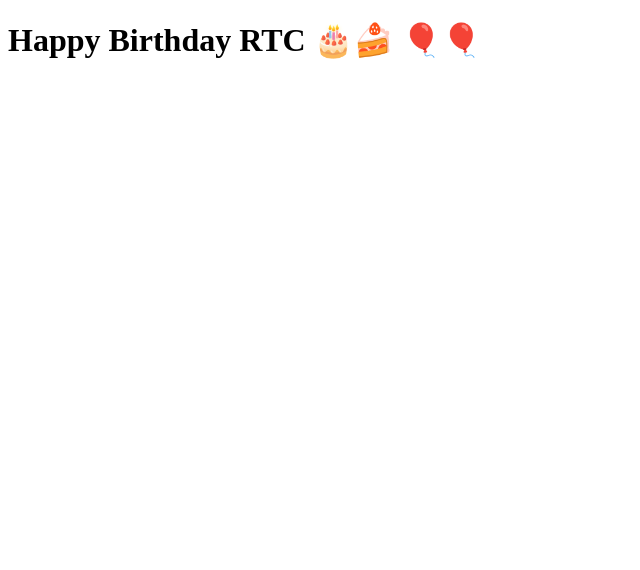
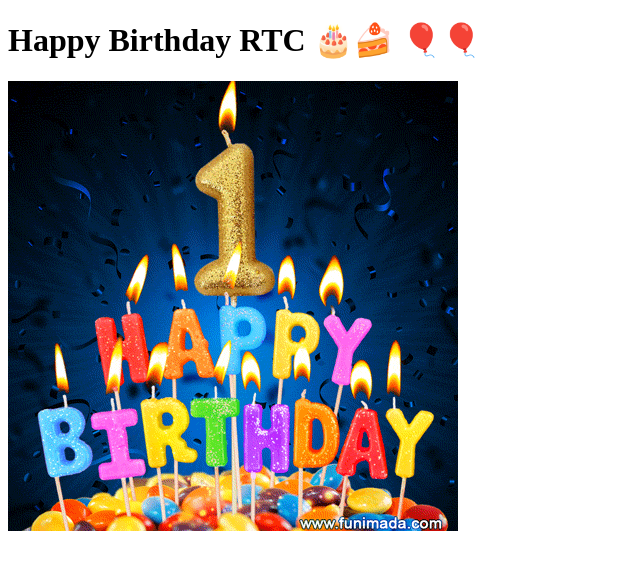
Before and after one commit to Vaibhavihole31/rtc-bdy, a plain HTML site: page index.html in a window 1280 px wide. Shown: the whole page, without its empty margins (0-640 px from the left). Drawn offline with Linux system fonts and the light colour scheme.

Commit message:
added gif

```diff
--- a/index.html
+++ b/index.html
@@ -5,5 +5,6 @@
 </head>
 <body>
     <h1> Happy Birthday RTC 🎂🍰 🎈🎈</h1>
+    <img src="bdy-pic.gif" />
 </body>
 </html>
```
Also changed, not shown: bdy-pic.gif (added).
